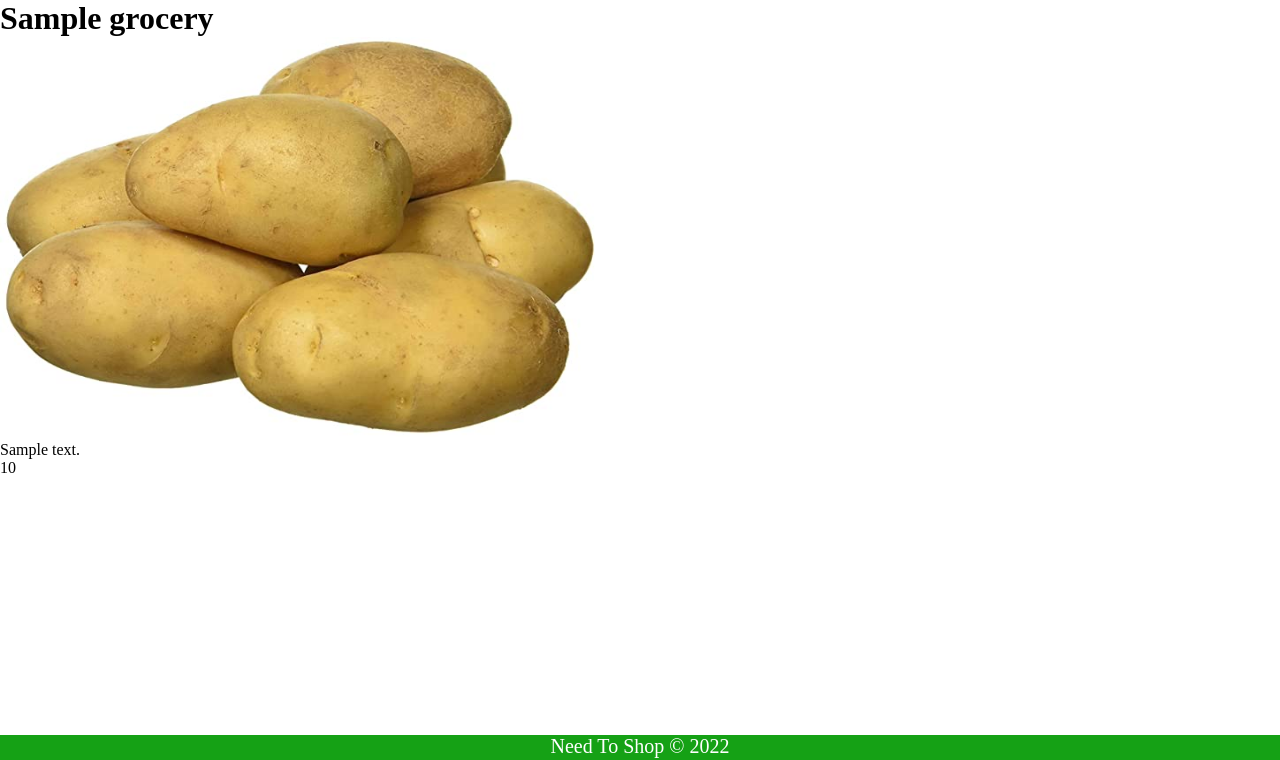
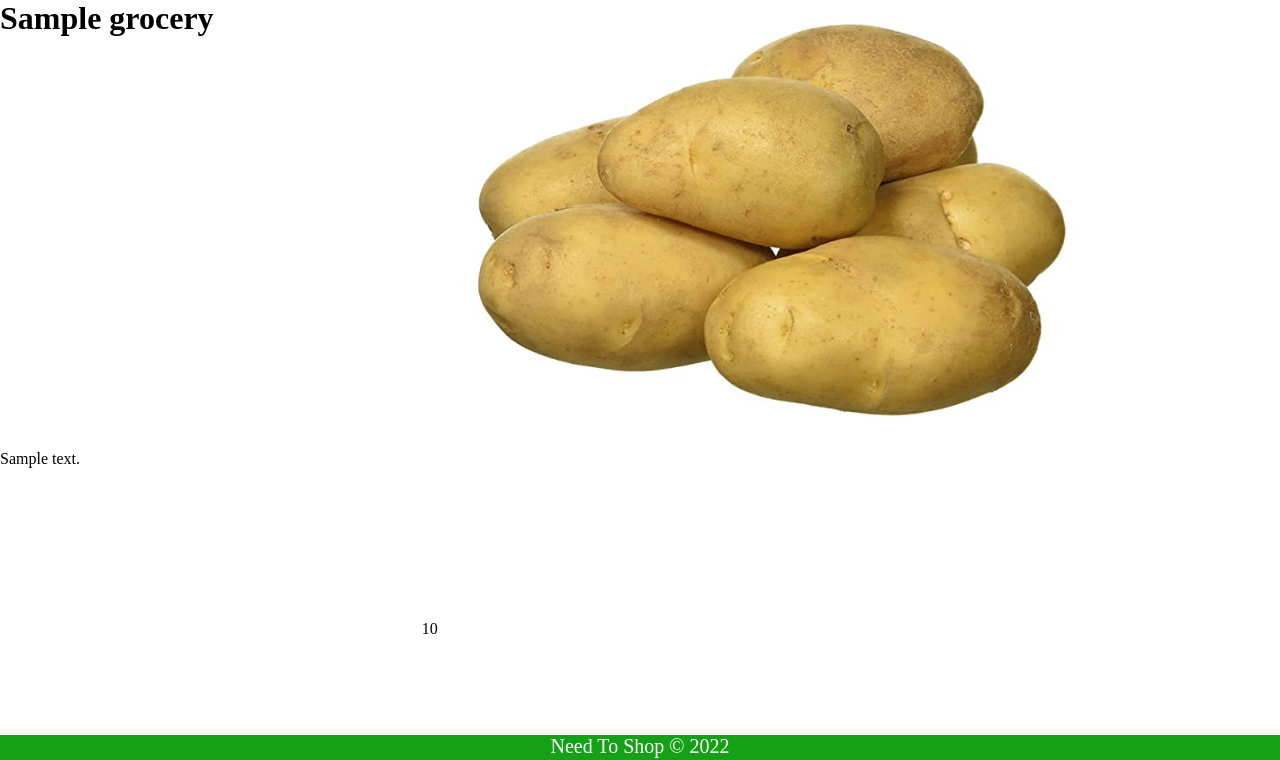
Before and after one commit to Shilad09/project_msc, a PHP site: page /productDetails.php?pid=1 in a window 1280 px wide. Shown: the part 40-800 px from the top of the page. Run offline with PHP 8.4, Linux system fonts and the light colour scheme; tables that the repository leaves empty or names only in its code hold one stand-in row (values such as "Sample post").

Commit message:
style updated

```diff
--- a/style.css
+++ b/style.css
@@ -51,6 +51,14 @@
     border-radius: 50%;
     width: 40px;
     margin:0px 10px 0px 10px;
+}
+
+.rightNav span a{
+    text-decoration: none;
+}
+.rightNav span a:hover{
+    cursor: pointer;
+    background-color: black;
 }
 
 .user{
@@ -204,9 +212,33 @@ input{
     width:200px;
 }
 
+#headDetails{
+    margin-left: 50px;
+}
 #imgDetails{
     width:600px;
     height: 400px;
+    margin-left: 50px;
+    margin-top: 20px;
+}
+.bodyDetails{
+    display: grid;
+    grid-template-areas:
+    'imgDetails rightBodyDetails';
+}
+
+.rightBodyDetails{
+    display:flex;
+    flex-direction: column;
+    margin-left: 70px;
+    margin-top: 20px;
+}
+
+.descBodyDetails{
+    margin-top: 30px;
+}
+.priceBodyDetails{
+    margin-top: 200px;
 }
 footer{
     /* border: 2px solid green; */
```
